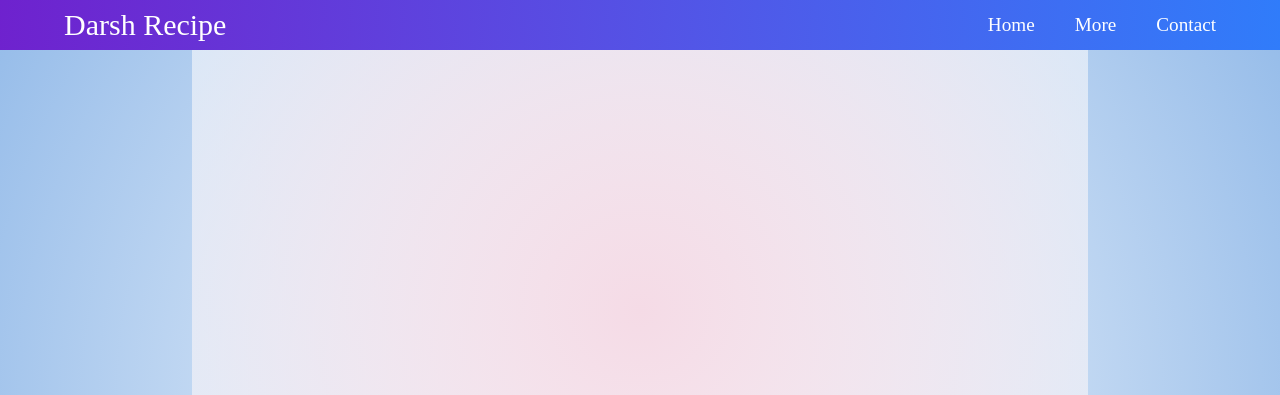
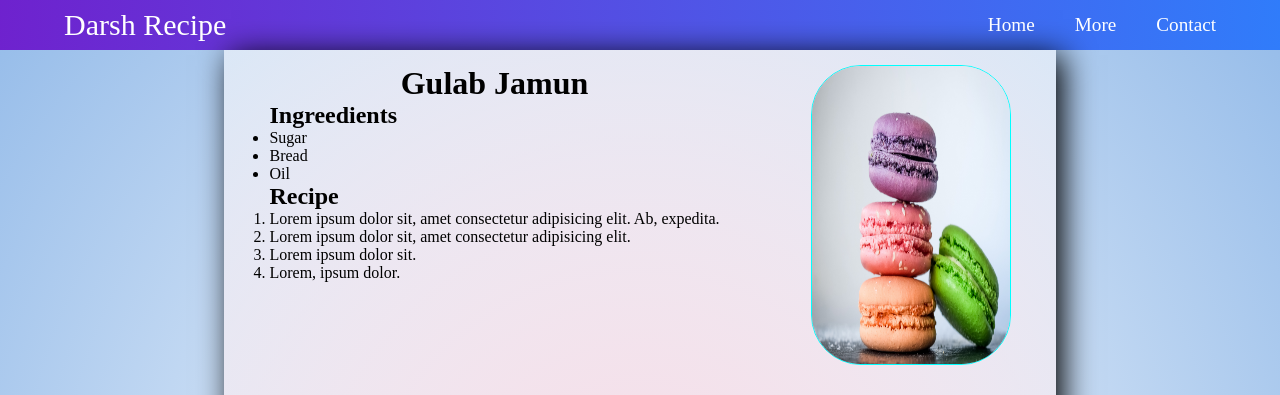
Before and after one commit to Darshndesale/MERN, a PHP site: the page made by Day 25/Project_Recipe/index.html in a window 1280 px wide. Shown: the top 395 px of the page. Run offline with PHP 8.4, Linux system fonts and the light colour scheme.

Commit message:
today js code

```diff
--- a/Day 25/Project_Recipe/index.html
+++ b/Day 25/Project_Recipe/index.html
@@ -30,11 +30,86 @@
 
       <main>
         <div class="content-box">
-          <div class="item">
+          <div class="item flex_div">
             <div class="leftBox">
+                <!-- heading -->
+                <section>
+                <h2 id="item_name">Gulab Jamun</h2>
+                <h2>Ingreedients</h2>
+                <ul>
+                  <li>Sugar</li>
+                  <li>Bread</li>
+                  <li>Oil</li>
+                </ul>
 
+                <div>
+                  <h2>Recipe</h2>
+                <ol>
+                  <li>Lorem ipsum dolor sit, amet consectetur adipisicing elit. Ab, expedita.</li>
+                  <li>Lorem ipsum dolor sit, amet consectetur adipisicing elit.</li>
+                  <li>Lorem ipsum dolor sit.</li>
+                  <li>Lorem, ipsum dolor.</li>
+                </ol>
+                </div>
+                </section>
             </div>
-            <div class="rightBox"></div>
+            <div class="rightBox">
+                <img src="sweet1.jpg" alt="b" class="img_style">
+            </div>
+          </div>
+          <div class="item flex_div">
+            <div class="leftBox">
+                <!-- heading -->
+                <section>
+                <h2 id="item_name">Gulab Jamun</h2>
+                <h2>Ingreedients</h2>
+                <ul>
+                  <li>Sugar</li>
+                  <li>Bread</li>
+                  <li>Oil</li>
+                </ul>
+
+                <div>
+                  <h2>Recipe</h2>
+                <ol>
+                  <li>Lorem ipsum dolor sit, amet consectetur adipisicing elit. Ab, expedita.</li>
+                  <li>Lorem ipsum dolor sit, amet consectetur adipisicing elit.</li>
+                  <li>Lorem ipsum dolor sit.</li>
+                  <li>Lorem, ipsum dolor.</li>
+                </ol>
+                </div>
+                </section>
+            </div>
+            <div class="rightBox">
+              <img src="https://b.zmtcdn.com/data/dish_photos/408/bdb7573672383ddded0cace00f4ee408.jpg" alt="b" class="img_style">
+            </div>
+          </div>
+          <div class="item flex_div">
+            <div class="leftBox">
+                <!-- heading -->
+                <section>
+                <h2 id="item_name">Gulab Jamun</h2>
+                <h2>Ingreedients</h2>
+                <ul>
+                  <li>Sugar</li>
+                  <li>Bread</li>
+                  <li>Oil</li>
+                </ul>
+
+                <div>
+                  <h2>Recipe</h2>
+                <ol>
+                  <li>Lorem ipsum dolor sit, amet consectetur adipisicing elit. Ab, expedita.</li>
+                  <li>Lorem ipsum dolor sit, amet consectetur adipisicing elit.</li>
+                  <li>Lorem ipsum dolor sit.</li>
+                  <li>Lorem, ipsum dolor.</li>
+                </ol>
+                </div>
+                </section>
+            </div>
+            <div class="rightBox">
+              <img src="https://images.pexels.com/photos/918327/pexels-photo-918327.jpeg?cs=srgb&dl=pexels-lisa-fotios-918327.jpg&fm=jpg" alt="b" class="img_style">
+            </div>
           </div>
         </div>
       </main>
--- a/Day 25/Project_Recipe/style.css
+++ b/Day 25/Project_Recipe/style.css
@@ -1,4 +1,4 @@
-*{
+* {
   margin: 0;
   padding: 0;
   box-sizing: border-box;
@@ -16,37 +16,48 @@
 } */
 
 /* new start; */
-.container{
-background: rgb(238,174,202);
-background: radial-gradient(circle, rgb(255, 255, 255) 0%, rgba(148,187,233,1) 100%);
-height: 100vh;
+.container {
+  background: rgb(238, 174, 202);
+  background: radial-gradient(
+    circle,
+    rgb(255, 255, 255) 0%,
+    rgba(148, 187, 233, 1) 100%
+  );
+  height: 1100px;
   position: relative;
-
 }
-.nav-container{
+.nav-container {
   width: 100%;
   /* background: #c24747; */
   background: #6a11cb;
 
   /* Chrome 10-25, Safari 5.1-6 */
-    background: -webkit-linear-gradient(to right, rgba(106, 17, 203, 0.9), rgba(37, 117, 252, 0.9));
-    background: linear-gradient(to right, rgba(106, 17, 203, 0.9), rgba(37, 117, 252, 0.9));
+  background: -webkit-linear-gradient(
+    to right,
+    rgba(106, 17, 203, 0.9),
+    rgba(37, 117, 252, 0.9)
+  );
+  background: linear-gradient(
+    to right,
+    rgba(106, 17, 203, 0.9),
+    rgba(37, 117, 252, 0.9)
+  );
   display: flex;
   min-height: 50px;
 }
-.nav-lists{
+.nav-lists {
   width: 100%;
   display: flex;
   align-items: center;
   justify-content: space-between;
 }
 
-#nav-logo{
+#nav-logo {
   font-size: 30px;
   font-weight: 100;
   color: white;
 }
-nav{
+nav {
   width: 90%;
   display: flex;
   align-items: center;
@@ -54,12 +65,12 @@ nav{
   margin: auto;
 }
 
-#nav-ul li a{
+#nav-ul li a {
   text-decoration: none;
-    color:white;
+  color: white;
 }
 
-#nav-ul li{
+#nav-ul li {
   list-style: none;
   display: flex;
   gap: 40px;
@@ -68,29 +79,73 @@ nav{
 }
 
 /* Main content; */
-.content-box{
-    width: 70%;
-    height: 521px;
+.content-box {
+  width: 65%;
+  height: 1000px;
   background: rgb(255, 237, 245);
-    background: radial-gradient(circle, rgb(245, 219, 230) 0%, rgba(244,247,251,0.6448704481792717) 100%);
+  background: radial-gradient(
+    circle,
+    rgb(245, 219, 230) 0%,
+    rgba(244, 247, 251, 0.6448704481792717) 100%
+  );
   margin: auto;
+  box-shadow: 7px 5px 30px black;
+
 }
 
-
-
-
-
-.footerBox{
+.footerBox {
   width: 100%;
   background: #6a11cb;
-    background: -webkit-linear-gradient(to right, rgba(106, 17, 203, 0.9), rgba(37, 117, 252, 0.9));
-    background: linear-gradient(to right, rgba(106, 17, 203, 0.9), rgba(37, 117, 252, 0.9));
-    position: absolute;
+  background: -webkit-linear-gradient(
+    to right,
+    rgba(106, 17, 203, 0.9),
+    rgba(37, 117, 252, 0.9)
+  );
+  background: linear-gradient(
+    to right,
+    rgba(106, 17, 203, 0.9),
+    rgba(37, 117, 252, 0.9)
+  );
+  position: relative;
   text-align: center;
   bottom: 0;
 }
 
-.footerBox p{
+.footerBox p {
   font-size: 1.65em;
   color: white;
 }
+
+.img_style {
+  height: 300px;
+  width: 200px;
+  background-size: cover;
+}
+
+.flex_div {
+  display: flex;
+  justify-content: space-around;
+}
+
+.content-box {
+  display: flex;
+  flex-direction: column;
+  justify-content: space-around;
+}
+
+img {
+  border: 1px solid aqua;
+  border-radius: 50px;
+  transition: all 1s ease;
+  overflow: hidden;
+}
+
+img:hover{
+    scale: 1.1;
+
+}
+
+#item_name{
+    text-align: center;
+    font-size: 2rem;
+}
```
Also changed, not shown: java-script-1-codewithharry/js_in_browser/All_Attribute.html (added, +35 -0 lines), java-script-1-codewithharry/js_in_browser/inner_outer.html (added, +28 -0 lines), Day 25/Project_Recipe/sweet1.jpg (added). Lines whose indentation alone changed are shown as unchanged.
